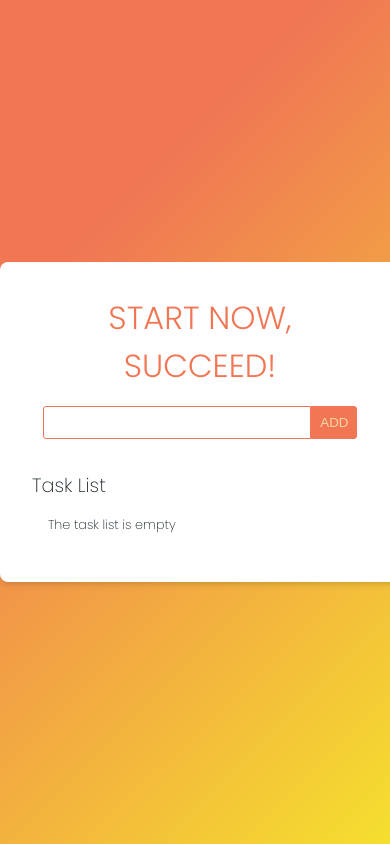
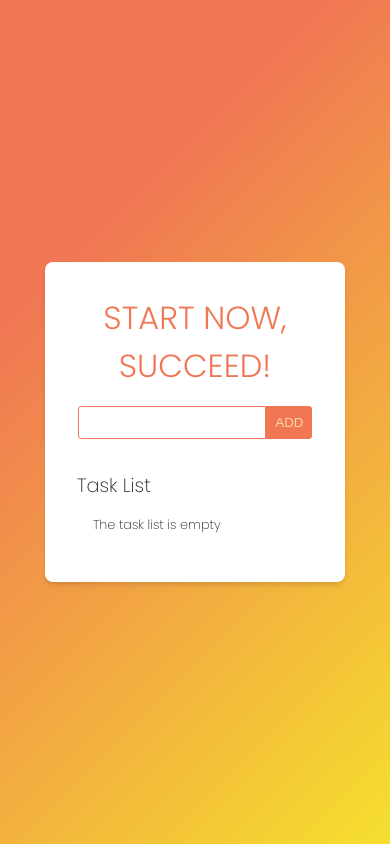
Before and after one commit to Kamisia/task-manager-app, a React (Vite) app: page / in a window 390 px wide. Built offline with nearby package versions, Linux system fonts and the light colour scheme.

Commit message:
GitHub Pages Hosting - Installing gh-pages

```diff
--- a/package.json
+++ b/package.json
@@ -3,13 +3,13 @@
   "private": true,
   "version": "0.0.0",
   "type": "module",
-  "homepage": "https://kamisia.github.io/task-manager-app",
+  "homepage": "https://kamisia.github.io/task-manager-app/",
   "scripts": {
     "dev": "vite",
     "build": "vite build",
     "lint": "eslint . --ext js,jsx --report-unused-disable-directives --max-warnings 0",
     "preview": "vite preview",
-    "predeploy": "npm run build",
+    "predeploy": "vite build --base=/task-manager-app",
     "deploy": "gh-pages -d dist"
   },
   "dependencies": {
--- a/src/index.css
+++ b/src/index.css
@@ -44,14 +44,18 @@ body {
 .tasks-container {
   border-radius: 8px;
   max-width: 800px;
-  min-width: 400px;
+
   background-color: #fff;
   padding: 1rem;
   margin-left: 10%;
   margin-right: 10%;
   box-shadow: var(--shadow);
 }
-
+@media screen and (max-width: 450px) {
+  .tasks-container {
+    width: 300px;
+  }
+}
 .add-task {
   text-align: center;
   padding: 1rem;
@@ -60,6 +64,7 @@ body {
   font-weight: 300;
   font-size: 2rem;
   text-transform: uppercase;
+  margin: auto;
   margin-bottom: 1rem;
   color: var(--main-color);
 }
```
